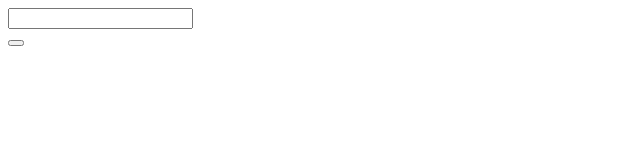
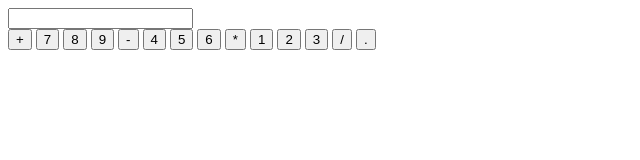
Before and after one commit to imjayapple/Calculator-App, a plain HTML site: page index.html in a window 1280 px wide. Shown: the whole page, without its empty margins (0-640 px from the left). Drawn offline with Linux system fonts and the light colour scheme.

Commit message:
Add all buttons.

```diff
--- a/index.html
+++ b/index.html
@@ -10,7 +10,20 @@
     <div id="calculator">
         <input id="display" readonly>
         <div id="keys">
-            <button onclick="appendToDisplay()"></button>
+            <button onclick="appendToDisplay('+')">+</button>
+            <button onclick="appendToDisplay('7')">7</button>
+            <button onclick="appendToDisplay('8')">8</button>
+            <button onclick="appendToDisplay('9')">9</button>
+            <button onclick="appendToDisplay('-')">-</button>
+            <button onclick="appendToDisplay('4')">4</button>
+            <button onclick="appendToDisplay('5')">5</button>
+            <button onclick="appendToDisplay('6')">6</button>
+            <button onclick="appendToDisplay('*')">*</button>
+            <button onclick="appendToDisplay('1')">1</button>
+            <button onclick="appendToDisplay('2')">2</button>
+            <button onclick="appendToDisplay('3')">3</button>
+            <button onclick="appendToDisplay('/')">/</button>
+            <button onclick="appendToDisplay('.')">.</button>
 
         </div>
 
```
